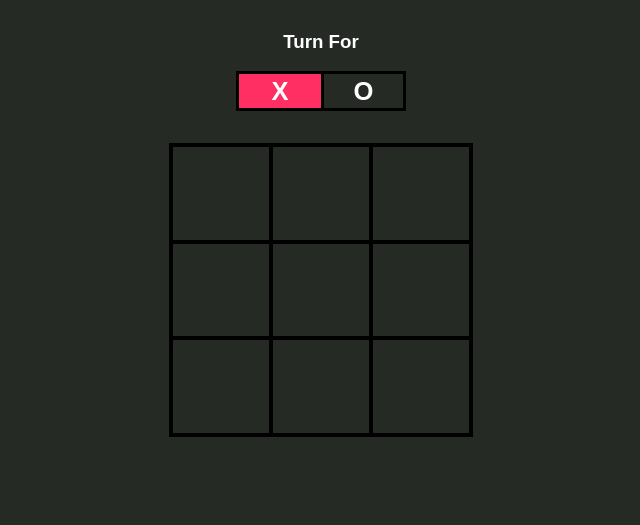
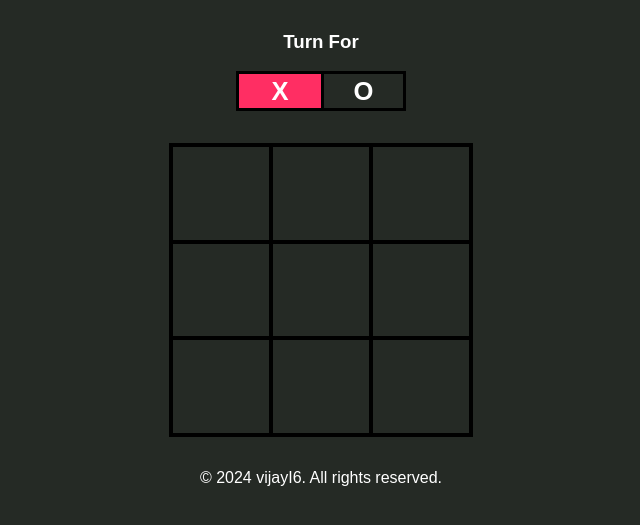
Before and after one commit to vijayI6/Tic-Tac-Toe, a plain HTML site: page index.html in a window 1280 px wide. Shown: the part 193-718 px from the top of the page, without its empty margins (319-959 px from the left). Drawn offline with Linux system fonts and the light colour scheme.

```diff
--- a/index.html
+++ b/index.html
@@ -37,6 +37,11 @@
     <button id="play-again">Play Again</button>
 
     <script src="script.js"></script>
+
+    <footer>
+        <p>&copy; 2024 vijayI6. All rights reserved.</p>
+    </footer>
+
 </body>
 
 </html>
```
